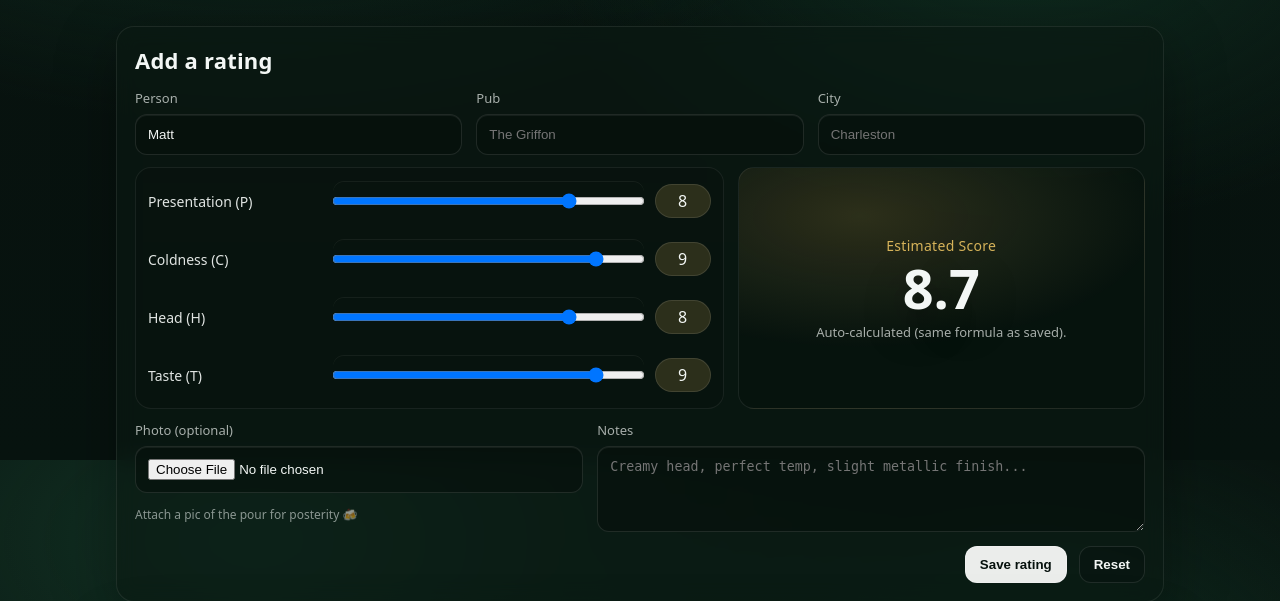
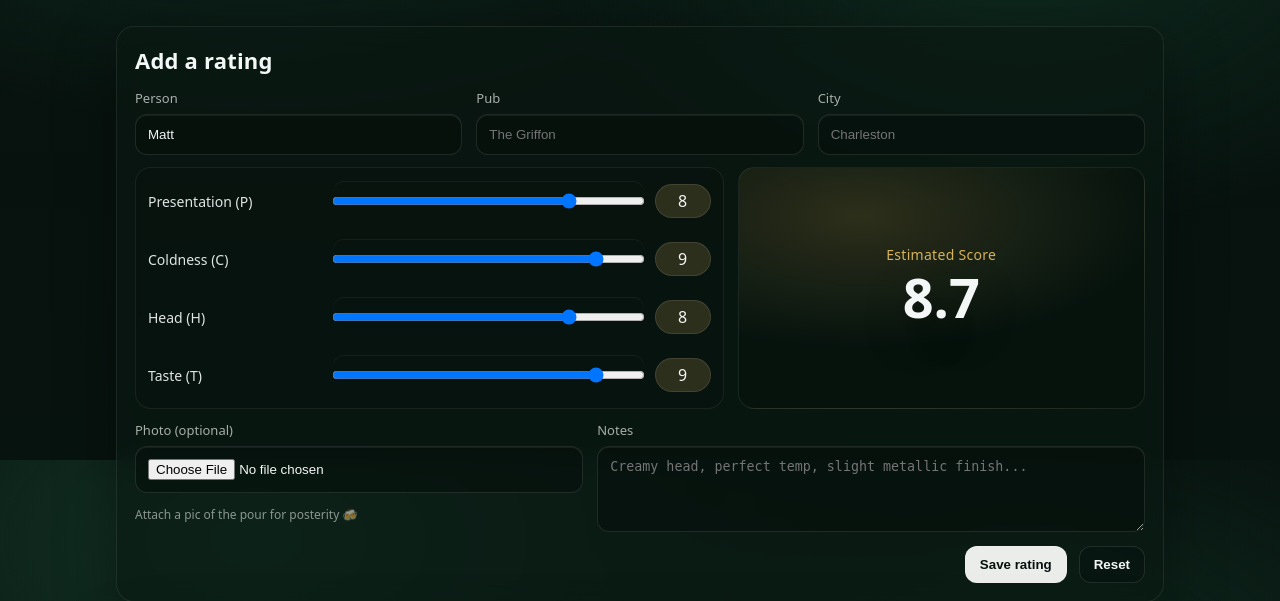
Before and after one commit to mpeacock23243/two-pints-score, a Flask app: page / in a window 1280 px wide. Shown: the part 340-941 px from the top of the page. Run offline with Flask 3, Linux system fonts and the light colour scheme; data that the repository does not hold is empty.

Commit message:
Remove auto-calculated helper text

```diff
--- a/templates/index.html
+++ b/templates/index.html
@@ -81,7 +81,7 @@
             <div class="score-card">
               <div class="score-title">Estimated Score</div>
               <div class="score" id="scorePreview">—</div>
-              <div class="score-note">Auto-calculated (same formula as saved).</div>
+              <div class="score-note"></div>
             </div>
           </div>
 
```
